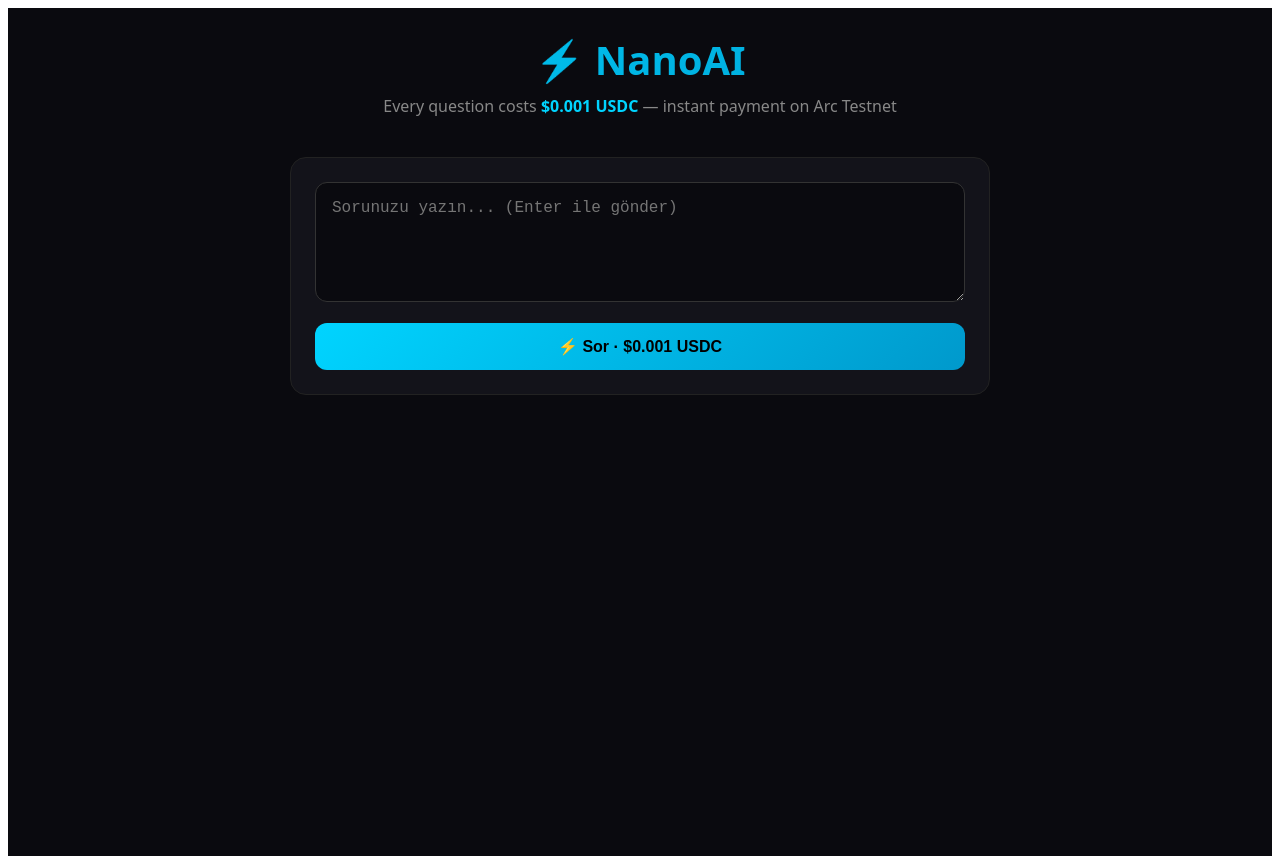
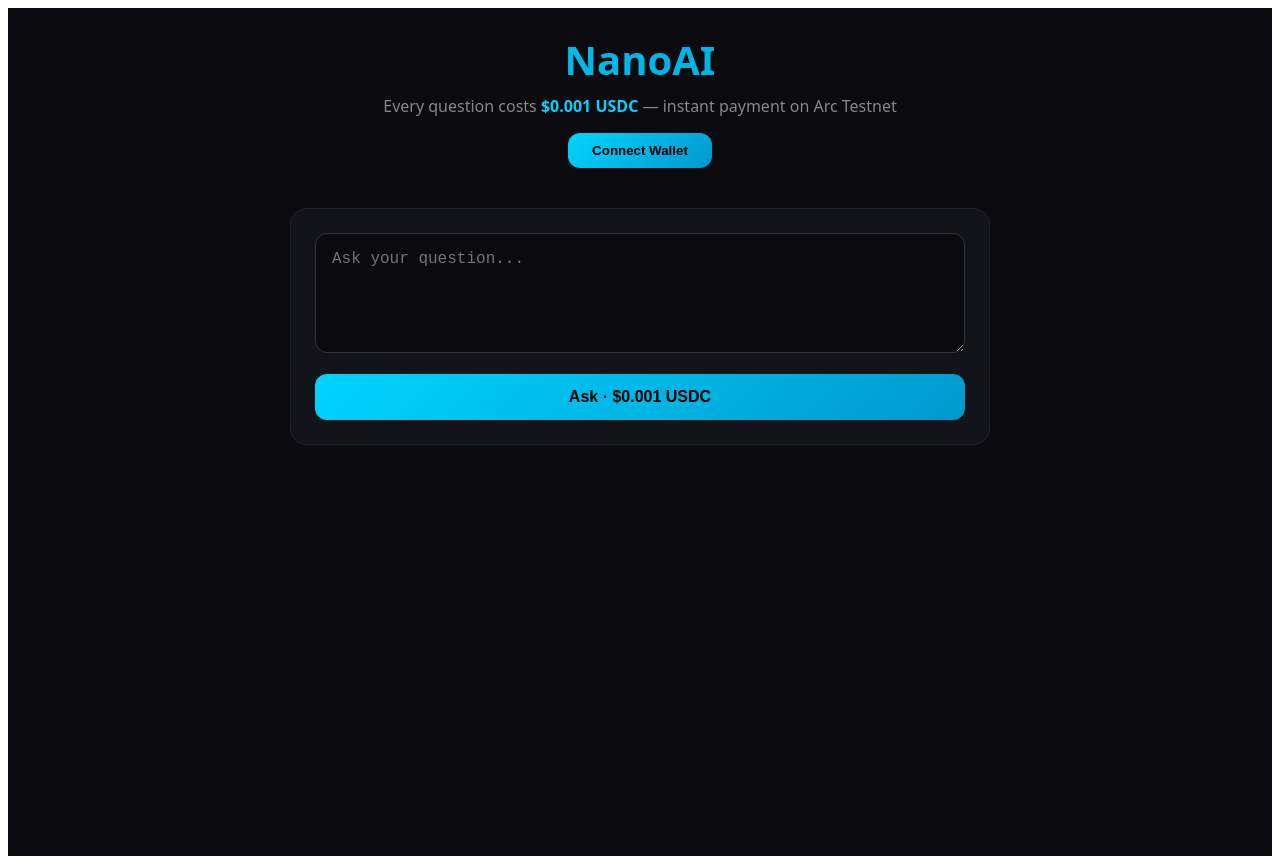
Before and after one commit to Maje53/nano-ai-hub, a React (Vite) app: page / in a window 1280 px wide. Built offline with nearby package versions, Linux system fonts and the light colour scheme.

Commit message:
add MetaMask payment integration

```diff
--- a/package.json
+++ b/package.json
@@ -3,7 +3,7 @@
   "private": true,
   "version": "0.0.0",
   "type": "module",
- "scripts": {
+  "scripts": {
     "dev": "concurrently \"vite\" \"node server.js\"",
     "build": "vite build",
     "lint": "eslint .",
@@ -14,6 +14,7 @@
     "@anthropic-ai/sdk": "^0.90.0",
     "cors": "^2.8.6",
     "dotenv": "^17.4.2",
+    "ethers": "^6.16.0",
     "express": "^5.2.1",
     "react": "^19.2.5",
     "react-dom": "^19.2.5"
--- a/src/App.jsx
+++ b/src/App.jsx
@@ -1,5 +1,4 @@
 import { useState } from 'react'
-import './App.css'
 
 function App() {
   const [question, setQuestion] = useState('')
@@ -7,209 +6,80 @@ function App() {
   const [loading, setLoading] = useState(false)
   const [error, setError] = useState('')
   const [txHistory, setTxHistory] = useState([])
+  const [wallet, setWallet] = useState('')
+
+  const connectWallet = async () => {
+    if (!window.ethereum) { setError('MetaMask not found!'); return }
+    const accounts = await window.ethereum.request({ method: 'eth_requestAccounts' })
+    setWallet(accounts[0])
+  }
 
   const handleAsk = async () => {
-    if (!question.trim()) return
-
+    if (!question.trim() || !wallet) return
     setLoading(true)
     setError('')
     setAnswer('')
-
     try {
-      // Backend'e sor
-      const response = await fetch('/api/ask', {
+      const txHash = await window.ethereum.request({
+        method: 'eth_sendTransaction',
+        params: [{ from: wallet, to: '0xCf87Ae43a6460ba1A780b9D297700784caA7c02f', value: '0x38D7EA4C68000' }],
+      })
+      const res = await fetch('http://localhost:3001/api/ask', {
         method: 'POST',
         headers: { 'Content-Type': 'application/json' },
         body: JSON.stringify({ question }),
       })
-
-      const data = await response.json()
-
-      if (!response.ok) {
-        setError(data.error || 'Bir hata oluştu')
-        return
-      }
-
+      const data = await res.json()
       setAnswer(data.answer)
-
-      // İşlem geçmişine ekle
-      setTxHistory(prev => [{
-        id: Date.now(),
-        question: question.slice(0, 50) + (question.length > 50 ? '...' : ''),
-        time: new Date().toLocaleTimeString(),
-        tokens: data.tokens,
-        amount: '$0.001 USDC',
-      }, ...prev])
-
+      setTxHistory(prev => [{ id: Date.now(), question: question.slice(0, 40), time: new Date().toLocaleTimeString(), tokens: data.tokens, txHash }, ...prev])
       setQuestion('')
-
     } catch (err) {
-      setError('Server bağlantı hatası. Server çalışıyor mu?')
+      setError(err.message)
     } finally {
       setLoading(false)
     }
   }
 
-  const handleKeyDown = (e) => {
-    if (e.key === 'Enter' && !e.shiftKey) {
-      e.preventDefault()
-      handleAsk()
-    }
-  }
-
   return (
-    <div style={{
-      minHeight: '100vh',
-      background: '#0a0a0f',
-      color: '#ffffff',
-      fontFamily: 'system-ui, sans-serif',
-      padding: '24px',
-    }}>
-      {/* Header */}
+    <div style={{ minHeight: '100vh', background: '#0a0a0f', color: '#fff', fontFamily: 'system-ui', padding: '24px' }}>
       <div style={{ textAlign: 'center', marginBottom: '40px' }}>
-        <h1 style={{
-          fontSize: '2.5rem',
-          fontWeight: '800',
-          background: 'linear-gradient(135deg, #00d4ff, #0099cc)',
-          WebkitBackgroundClip: 'text',
-          WebkitTextFillColor: 'transparent',
-          margin: '0 0 8px 0',
-        }}>
-          ⚡ NanoAI
-        </h1>
-        <p style={{ color: '#888', fontSize: '1rem', margin: 0 }}>
-          Every question costs <strong style={{ color: '#00d4ff' }}>$0.001 USDC</strong> — instant payment on Arc Testnet
-        </p>
+        <h1 style={{ fontSize: '2.5rem', fontWeight: 800, background: 'linear-gradient(135deg, #00d4ff, #0099cc)', WebkitBackgroundClip: 'text', WebkitTextFillColor: 'transparent', margin: '0 0 8px 0' }}>NanoAI</h1>
+        <p style={{ color: '#888', margin: '0 0 16px 0' }}>Every question costs <b style={{ color: '#00d4ff' }}>$0.001 USDC</b> — instant payment on Arc Testnet</p>
+        {!wallet
+          ? <button onClick={connectWallet} style={{ padding: '10px 24px', background: 'linear-gradient(135deg, #00d4ff, #0099cc)', border: 'none', borderRadius: '12px', color: '#000', fontWeight: 700, cursor: 'pointer' }}>Connect Wallet</button>
+          : <div style={{ display: 'inline-block', padding: '8px 16px', background: '#13131a', border: '1px solid #00d4ff44', borderRadius: '12px', color: '#00d4ff' }}>Connected: {wallet.slice(0,6)}...{wallet.slice(-4)}</div>
+        }
       </div>
-
-      {/* Ana Kart */}
-      <div style={{
-        maxWidth: '700px',
-        margin: '0 auto',
-      }}>
-
-        {/* Soru Kutusu */}
-        <div style={{
-          background: '#13131a',
-          border: '1px solid #222',
-          borderRadius: '16px',
-          padding: '24px',
-          marginBottom: '24px',
-        }}>
-          <textarea
-            value={question}
-            onChange={(e) => setQuestion(e.target.value)}
-            onKeyDown={handleKeyDown}
-            placeholder="Sorunuzu yazın... (Enter ile gönder)"
-            disabled={loading}
-            style={{
-              width: '100%',
-              minHeight: '120px',
-              background: '#0a0a0f',
-              border: '1px solid #333',
-              borderRadius: '12px',
-              color: '#fff',
-              fontSize: '1rem',
-              padding: '16px',
-              resize: 'vertical',
-              outline: 'none',
-              boxSizing: 'border-box',
-              marginBottom: '16px',
-            }}
-          />
-
-          <button
-            onClick={handleAsk}
-            disabled={loading || !question.trim()}
-            style={{
-              width: '100%',
-              padding: '14px',
-              background: loading ? '#333' : 'linear-gradient(135deg, #00d4ff, #0099cc)',
-              border: 'none',
-              borderRadius: '12px',
-              color: '#000',
-              fontSize: '1rem',
-              fontWeight: '700',
-              cursor: loading ? 'not-allowed' : 'pointer',
-            }}
-          >
-            {loading ? '⏳ İşleniyor...' : '⚡ Sor · $0.001 USDC'}
+      <div style={{ maxWidth: '700px', margin: '0 auto' }}>
+        <div style={{ background: '#13131a', border: '1px solid #222', borderRadius: '16px', padding: '24px', marginBottom: '24px' }}>
+          <textarea value={question} onChange={e => setQuestion(e.target.value)} placeholder="Ask your question..." disabled={loading} style={{ width: '100%', minHeight: '120px', background: '#0a0a0f', border: '1px solid #333', borderRadius: '12px', color: '#fff', fontSize: '1rem', padding: '16px', resize: 'vertical', outline: 'none', boxSizing: 'border-box', marginBottom: '16px' }} />
+          <button onClick={handleAsk} disabled={loading || !question.trim()} style={{ width: '100%', padding: '14px', background: loading ? '#333' : 'linear-gradient(135deg, #00d4ff, #0099cc)', border: 'none', borderRadius: '12px', color: '#000', fontSize: '1rem', fontWeight: 700, cursor: loading ? 'not-allowed' : 'pointer' }}>
+            {loading ? 'Processing...' : 'Ask · $0.001 USDC'}
           </button>
         </div>
-
-        {/* Hata */}
-        {error && (
-          <div style={{
-            background: '#1a0a0a',
-            border: '1px solid #ff4444',
-            borderRadius: '12px',
-            padding: '16px',
-            marginBottom: '24px',
-            color: '#ff6666',
-          }}>
-            ❌ {error}
+        {error && <div style={{ background: '#1a0a0a', border: '1px solid #ff4444', borderRadius: '12px', padding: '16px', marginBottom: '24px', color: '#ff6666' }}>{error}</div>}
+        {answer && (
+          <div style={{ background: '#13131a', border: '1px solid #00d4ff33', borderRadius: '16px', padding: '24px', marginBottom: '24px' }}>
+            <div style={{ color: '#00d4ff', fontWeight: 700, marginBottom: '12px' }}>NanoAI Answer</div>
+            <div style={{ color: '#ddd', lineHeight: 1.7, whiteSpace: 'pre-wrap' }}>{answer}</div>
           </div>
         )}
-
-        {/* Cevap */}
-        {answer && (
-          <div style={{
-            background: '#13131a',
-            border: '1px solid #00d4ff33',
-            borderRadius: '16px',
-            padding: '24px',
-            marginBottom: '24px',
-          }}>
-            <div style={{ color: '#00d4ff', fontWeight: '700', marginBottom: '12px' }}>
-              🤖 NanoAI Cevabı
-            </div>
-            <div style={{
-              color: '#ddd',
-              lineHeight: '1.7',
-              whiteSpace: 'pre-wrap',
-            }}>
-              {answer}
-            </div>
-          </div>
-        )}
-
-        {/* İşlem Geçmişi */}
         {txHistory.length > 0 && (
-          <div style={{
-            background: '#13131a',
-            border: '1px solid #222',
-            borderRadius: '16px',
-            padding: '24px',
-          }}>
-            <div style={{ fontWeight: '700', marginBottom: '16px', color: '#888' }}>
-              📊 İşlem Geçmişi ({txHistory.length} işlem)
-            </div>
+          <div style={{ background: '#13131a', border: '1px solid #222', borderRadius: '16px', padding: '24px' }}>
+            <div style={{ fontWeight: 700, marginBottom: '16px', color: '#888' }}>Transaction History ({txHistory.length})</div>
             {txHistory.map(tx => (
-              <div key={tx.id} style={{
-                display: 'flex',
-                justifyContent: 'space-between',
-                alignItems: 'center',
-                padding: '12px',
-                background: '#0a0a0f',
-                borderRadius: '8px',
-                marginBottom: '8px',
-                fontSize: '0.85rem',
-              }}>
-                <div>
-                  <div style={{ color: '#fff', marginBottom: '4px' }}>{tx.question}</div>
-                  <div style={{ color: '#555' }}>{tx.time} · {tx.tokens} token</div>
+              <div key={tx.id} style={{ padding: '12px', background: '#0a0a0f', borderRadius: '8px', marginBottom: '8px', fontSize: '0.85rem' }}>
+                <div style={{ display: 'flex', justifyContent: 'space-between', marginBottom: '4px' }}>
+                  <span style={{ color: '#fff' }}>{tx.question}</span>
+                  <span style={{ color: '#00d4ff', fontWeight: 700 }}>$0.001 USDC</span>
                 </div>
-                <div style={{ color: '#00d4ff', fontWeight: '700' }}>{tx.amount}</div>
+                <div style={{ display: 'flex', justifyContent: 'space-between' }}>
+                  <span style={{ color: '#555' }}>{tx.time} · {tx.tokens} tokens</span>
+                  <a href={'https://testnet.arcscan.app/tx/' + tx.txHash} target="_blank" rel="noreferrer" style={{ color: '#0099cc', fontSize: '0.8rem' }}>{tx.txHash.slice(0,10)}...</a>
+                </div>
               </div>
             ))}
-            <div style={{
-              textAlign: 'right',
-              color: '#888',
-              fontSize: '0.85rem',
-              marginTop: '12px',
-            }}>
-              Toplam: ${(txHistory.length * 0.001).toFixed(3)} USDC
-            </div>
+            <div style={{ textAlign: 'right', color: '#888', fontSize: '0.85rem', marginTop: '12px' }}>Total: ${(txHistory.length * 0.001).toFixed(3)} USDC</div>
           </div>
         )}
       </div>
```
Also changed, not shown: 1 other file (tests, documents, lock files or other folders).
